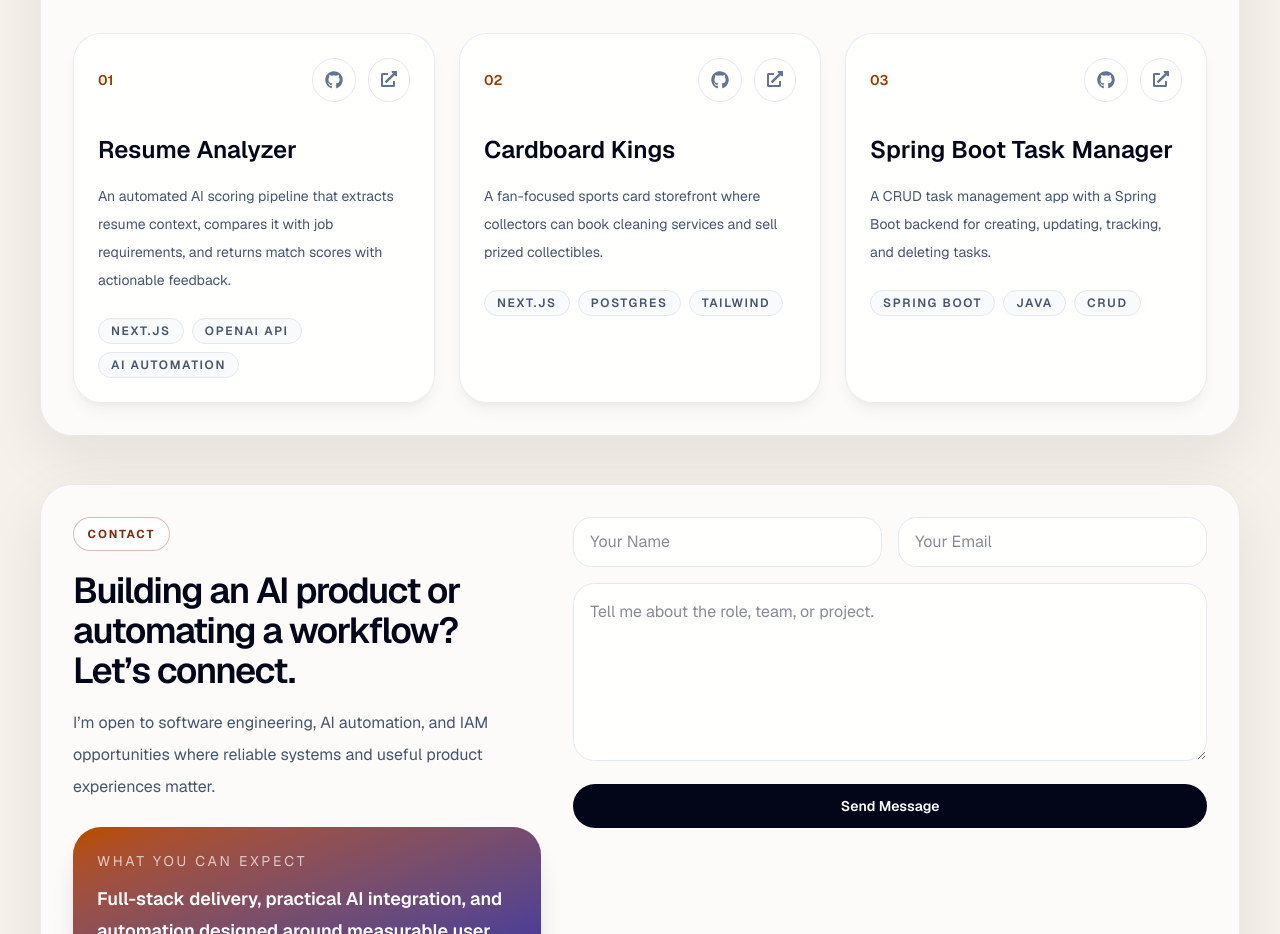
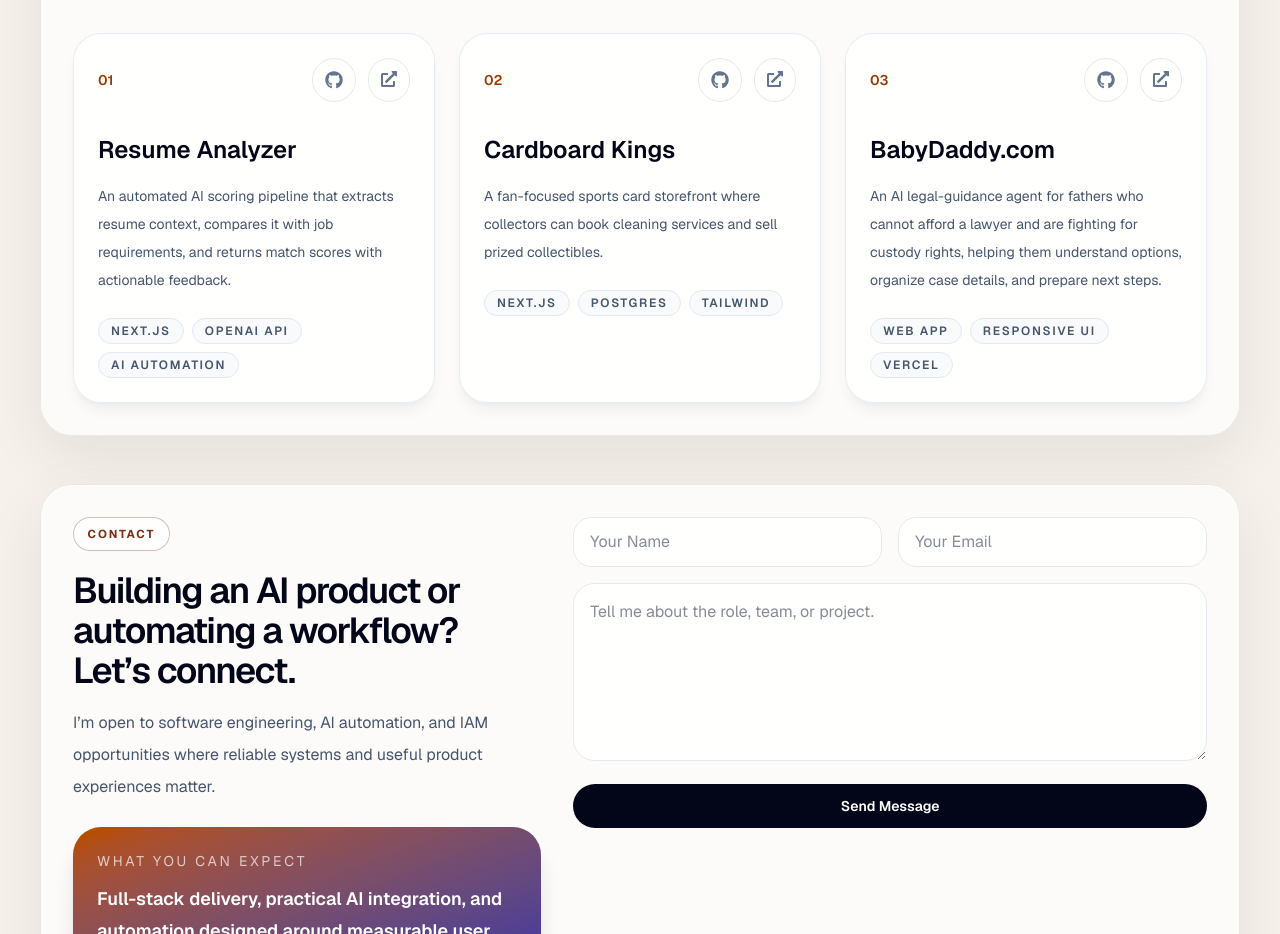
Before and after one commit to Dcaba024/portfolio, a Next.js app: page / in a window 1280 px wide. Shown: the part 3120-4054 px from the top of the page. Built offline with nearby package versions, Linux system fonts and the light colour scheme; no server answers.

Commit message:
Project updates

```diff
--- a/app/components/Projects.tsx
+++ b/app/components/Projects.tsx
@@ -21,12 +21,12 @@ const projects = [
     demo: "https://cardboardkings.org",
   },
   {
-    title: "Spring Boot Task Manager",
+    title: "BabyDaddy.com",
     description:
-      "A CRUD task management app with a Spring Boot backend for creating, updating, tracking, and deleting tasks.",
-    tech: ["Spring Boot", "Java", "CRUD"],
-    github: "https://github.com/Dcaba024/spring-task-manager",
-    demo: "https://spring-task-manager.vercel.app/",
+      "An AI legal-guidance agent for fathers who cannot afford a lawyer and are fighting for custody rights, helping them understand options, organize case details, and prepare next steps.",
+    tech: ["Web App", "Responsive UI", "Vercel"],
+    github: "https://github.com/Dcaba024/babydaddy",
+    demo: "https://babbydaddy.vercel.app/",
   },
 ];
 
```
Also changed, not shown: 1 other file (tests, documents, lock files or other folders).
